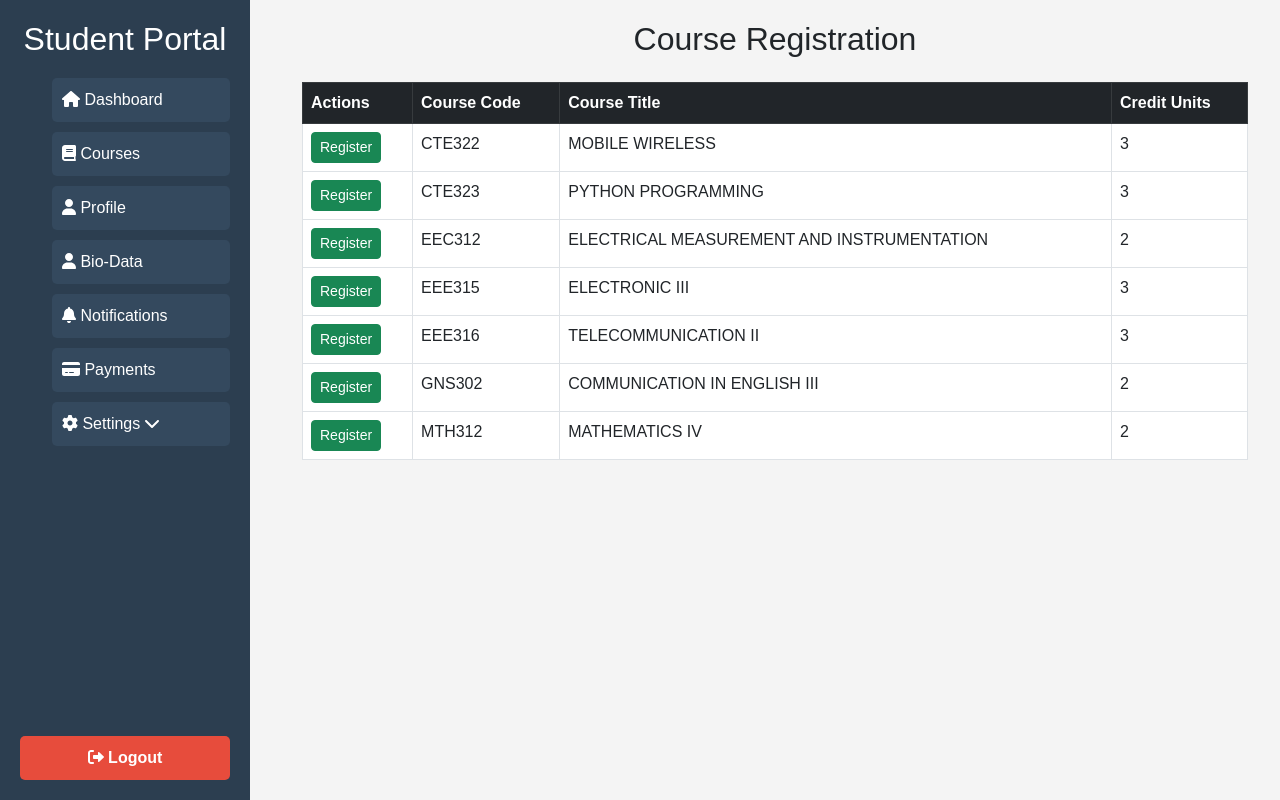
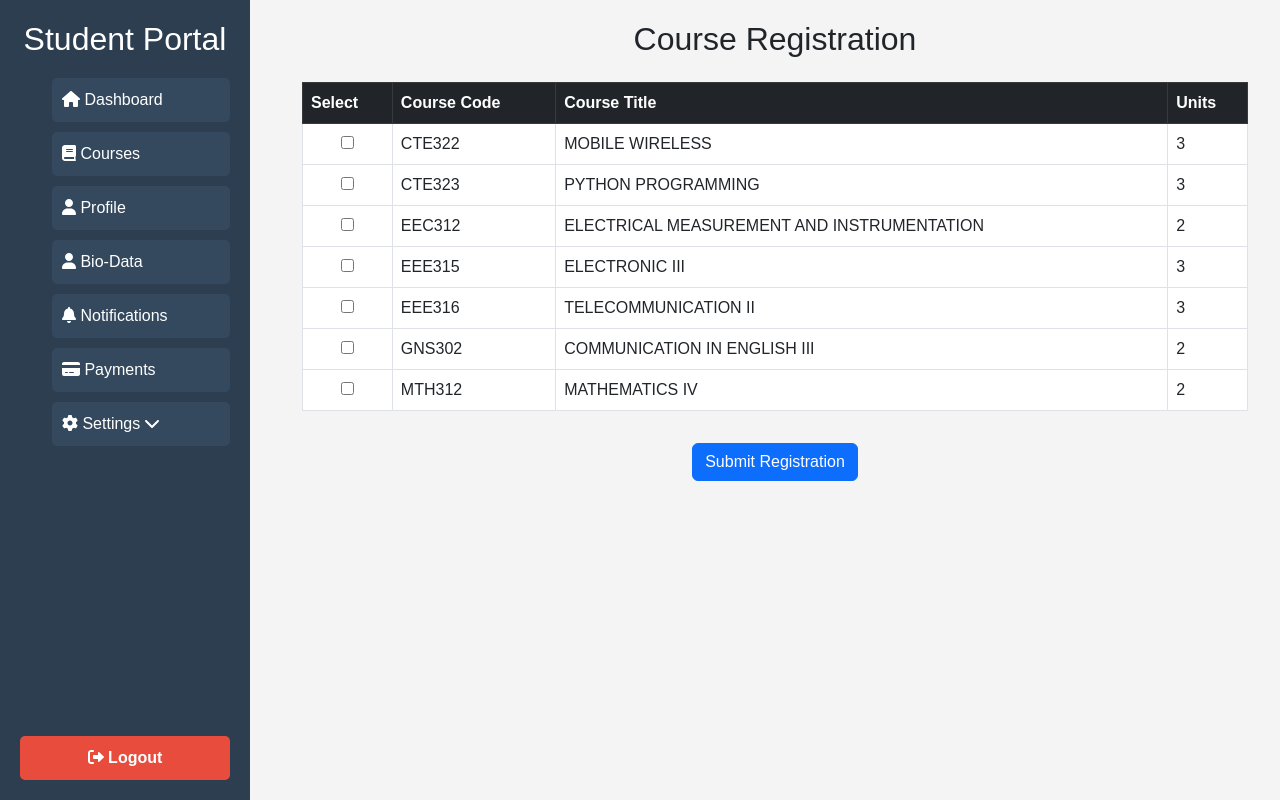
Before and after one commit to adelana107/University-portal, a Django app: page /course-registration/ in a window 1280 px wide. Run offline with Django 5.2, Linux system fonts and the light colour scheme; data comes from the database, SQL or seed files in the repository.

Commit message:
i added javascripts to check boxes in course registration

```diff
--- a/portal/models.py
+++ b/portal/models.py
@@ -24,7 +24,7 @@ class Semester(models.Model):
         return f"{self.name} Semester"
 
 class Course(models.Model):
-    name = models.CharField(max_length=100)
+    title = models.CharField(max_length=100)
     code = models.CharField(max_length=10, unique=True)
     unit = models.IntegerField()
     department = models.ForeignKey("Department", on_delete=models.CASCADE)
--- a/portal/templates/course_registration.html
+++ b/portal/templates/course_registration.html
@@ -25,20 +25,20 @@
                 <table class="table table-bordered">
                     <thead class="table-dark">
                         <tr>
-                            <th>Actions</th>
+                            <th>Select</th>
                             <th>Course Code</th>
                             <th>Course Title</th>
-                            <th>Credit Units</th>
+                            <th>Units</th>
                         </tr>
                     </thead>
                     <tbody>
                         {% for course in courses %}
                         <tr>
-                            <td>
-                                <button class="btn btn-sm btn-success">Register</button>
+                            <td class="text-center">
+                                <input type="checkbox" class="course-checkbox" id="course_{{ course.id }}">
                             </td>
                             <td>{{ course.code }}</td>
-                            <td>{{ course.name }}</td>
+                            <td>{{ course.title }}</td>
                             <td>{{ course.unit }}</td>
                         </tr>
                         {% empty %}
@@ -49,11 +49,30 @@
                     </tbody>
                 </table>
             </div>
+
+            <div class="text-center mt-3">
+                <button class="btn btn-primary" onclick="submitCourses()">Submit Registration</button>
+            </div>
         </div>
     </div>
 
     <!-- Bootstrap JS -->
     <script src="https://cdn.jsdelivr.net/npm/bootstrap@5.3.0/dist/js/bootstrap.bundle.min.js"></script>
 
+    <script>
+        function submitCourses() {
+            let selectedCourses = [];
+            document.querySelectorAll('.course-checkbox:checked').forEach((checkbox) => {
+                selectedCourses.push(checkbox.id.replace("course_", ""));
+            });
+
+            if (selectedCourses.length === 0) {
+                alert("Please select at least one course.");
+                return;
+            }
+
+        }
+    </script>
+
 </body>
 </html>
```
Also changed, not shown: db.sqlite3, portal/migrations/0004_rename_name_course_title.py (added).
